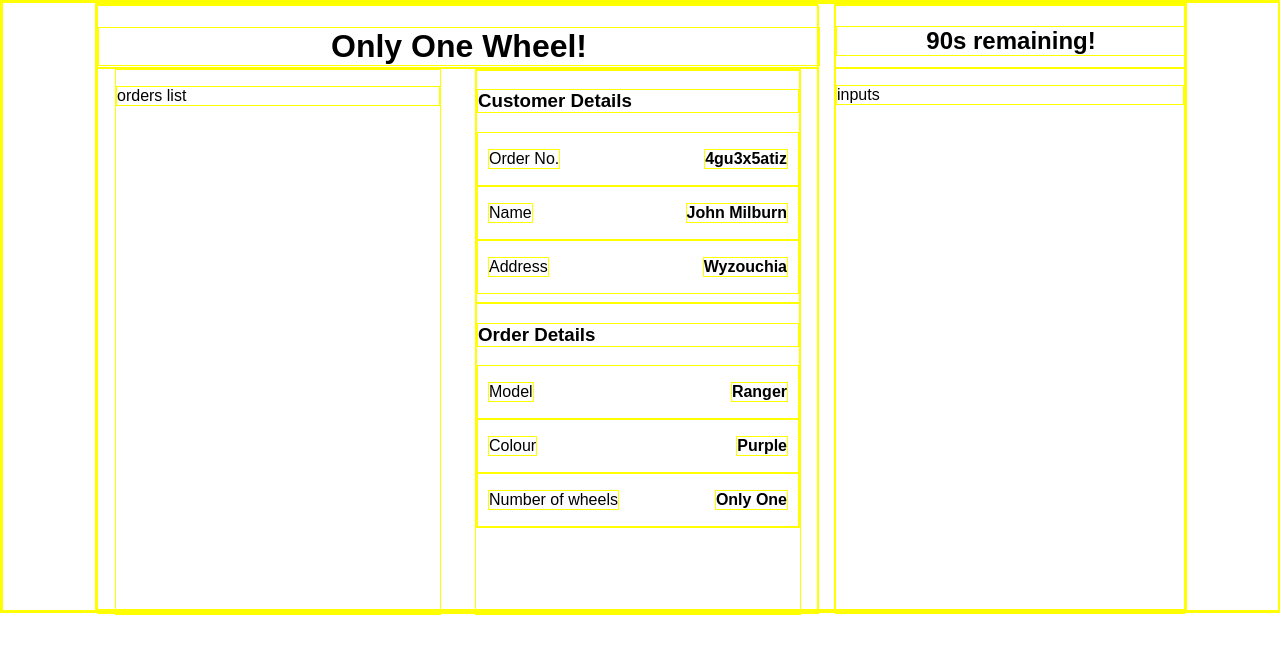
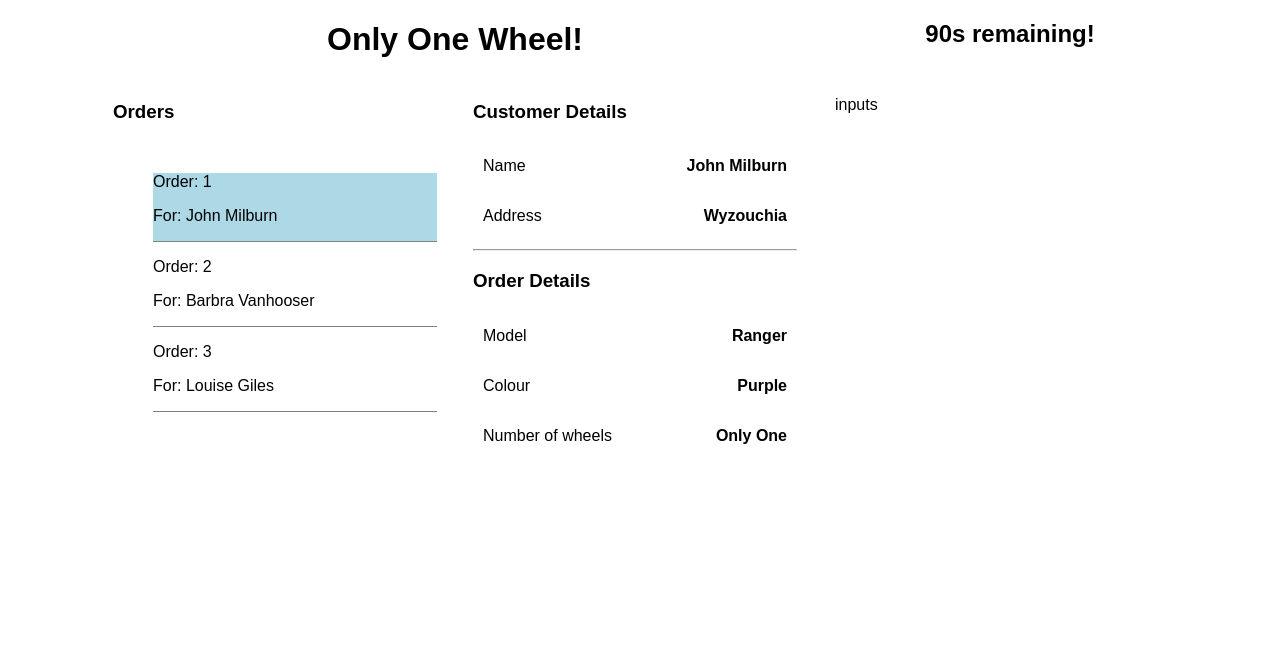
Before and after one commit to jack-chapman/only-one, a Vue app: page / in a window 1280 px wide. Shown: the top 654 px of the page. Built offline with nearby package versions, Linux system fonts and the light colour scheme.

Commit message:
Update orders to force top of list

```diff
--- a/src/App.vue
+++ b/src/App.vue
@@ -46,15 +46,16 @@ export default Vue.extend({
     'one-timer': Timer
   },
   created() {
-    const order: Order = createOrder()
-    this.$store.commit('setCurrentOrder', order)
+    this.$store.dispatch('generateNewOrder');
+    this.$store.dispatch('generateNewOrder');
+    this.$store.dispatch('generateNewOrder');
   }
 });
 </script>
 
 <style>
 * {
-  border: 1px yellow solid;
+  /* border: 1px yellow solid; */
 }
 body {
   margin: 0;
--- a/src/components/OrderDetails.vue
+++ b/src/components/OrderDetails.vue
@@ -2,26 +2,22 @@
   <div class="order-container">
     <h3>Customer Details</h3>
     <div class="key-val">
-      <p class="key">Order No.</p>
-      <p class="val">{{orderNumber}}</p>
-    </div>
-    <div class="key-val">
       <p class="key">Name</p>
-      <p class="val">{{order.name}}</p>
+      <p class="val">{{order.name || 'N/A'}}</p>
     </div>
     <div class="key-val">
       <p class="key">Address</p>
-      <p class="val">{{order.address}}</p>
+      <p class="val">{{order.address || 'N/A'}}</p>
     </div>
     <hr>
     <h3>Order Details</h3>
     <div class="key-val">
       <p class="key">Model</p>
-      <p class="val">{{order.model}}</p>
+      <p class="val">{{order.model || 'N/A'}}</p>
     </div>
     <div class="key-val">
       <p class="key">Colour</p>
-      <p class="val">{{order.colour}}</p>
+      <p class="val">{{order.colour || 'N/A'}}</p>
     </div>
     <div class="key-val">
       <p class="key">Number of wheels</p>
@@ -34,17 +30,9 @@
 import Vue from 'vue'
 import { Order } from '../models';
 export default Vue.extend({
-  data() {
-    return {
-      orderNumber: ''
-    }
-  },
-  created() {
-    this.orderNumber = [...Array(10)].map(i=>(~~(Math.random()*36)).toString(36)).join('')
-  },
   computed: {
     order(): Order {
-      return this.$store.state.currentOrder;
+      return this.$store.state.ordersList[0];
     }
   }
 })
--- a/src/components/OrdersList.vue
+++ b/src/components/OrdersList.vue
@@ -1,14 +1,42 @@
 <template>
-  <p>orders list</p>
+  <div class="list-container">
+    <h3>Orders</h3>
+    <ul class="orders-list">
+      <li class="order-item" :class="{'first': index === 0}" v-for="(order, index) in ordersArray" :key="index">
+        <p>Order: {{index + 1}}</p>
+        <p>For: {{order.name}}</p>
+      </li>
+    </ul>
+  </div>
 </template>
 
 <script lang="ts">
-import Vue from 'vue'
+import Vue from 'vue';
+import { Order } from '../models';
 export default Vue.extend({
-
-})
+  computed: {
+    ordersArray(): Order[] {
+      return this.$store.state.ordersList;
+    }
+  }
+});
 </script>
 
 <style lang="scss" scoped>
+.list-container {
+  width: 100%;
+  display: flex;
+  flex-direction: column;
+}
+.orders-list {
+  list-style: none;
+}
 
+.order-item {
+  border-bottom: 1px grey solid;
+}
+
+.first {
+  background-color: lightblue;
+}
 </style>
```
